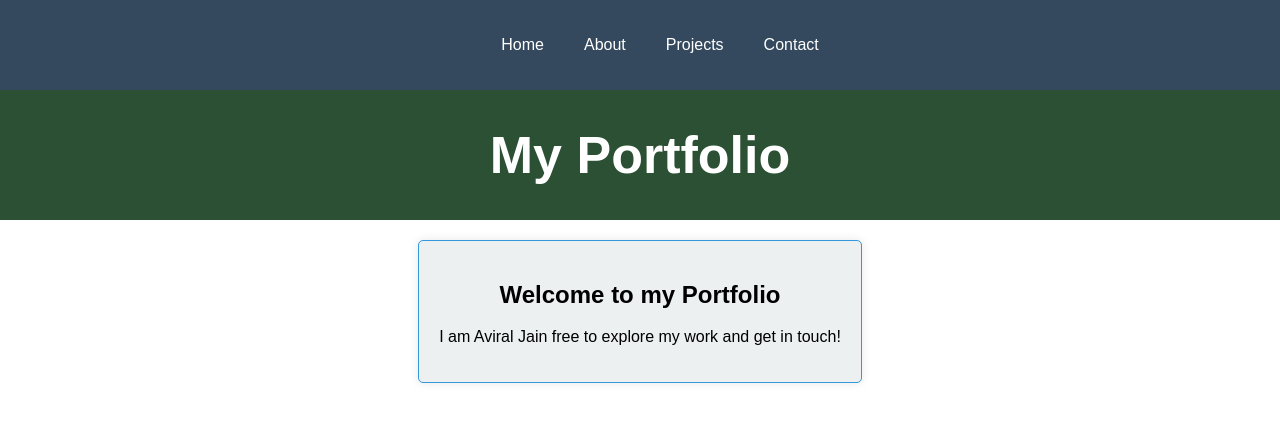
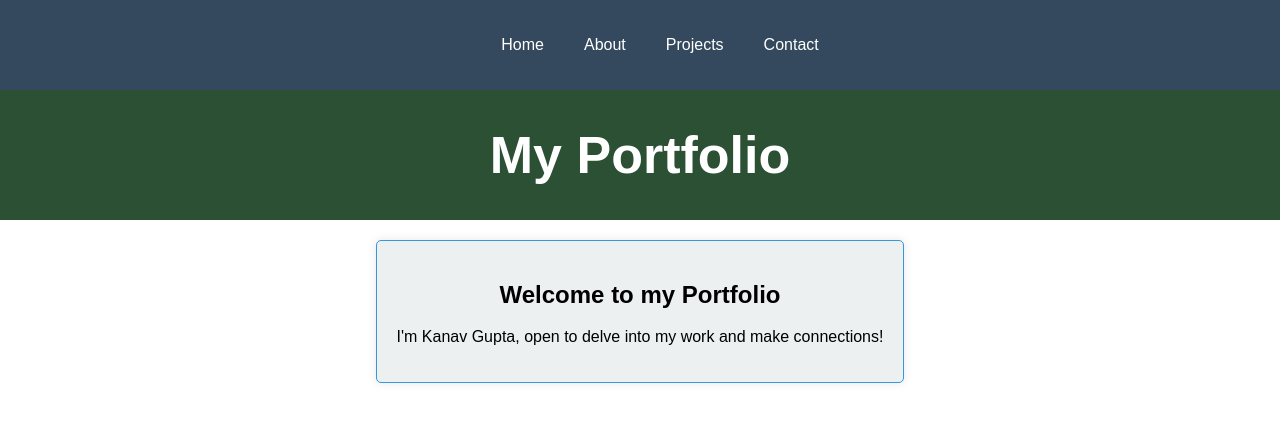
Before and after one commit to kanav410/react-task-six, a React (Create React App) app: page / in a window 1280 px wide. Shown: the top 422 px of the page. Built offline with nearby package versions, Linux system fonts and the light colour scheme.

Commit message:
Update App.js

```diff
--- a/src/App.js
+++ b/src/App.js
@@ -20,7 +20,7 @@ function App() {
         return (
           <div className="home">
             <h2>Welcome to my Portfolio</h2>
-            <p>I am Aviral Jain free to explore my work and get in touch!</p>
+            <p>I'm Kanav Gupta, open to delve into my work and make connections!</p>
           </div>
         );
     }
```
